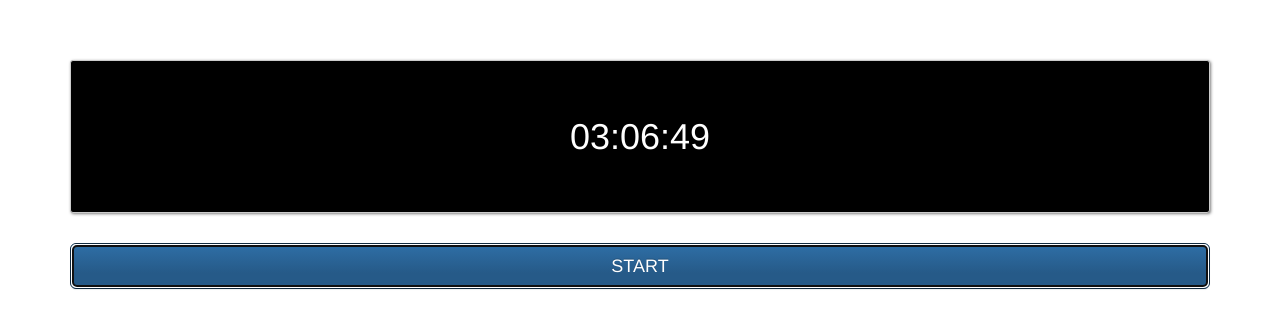
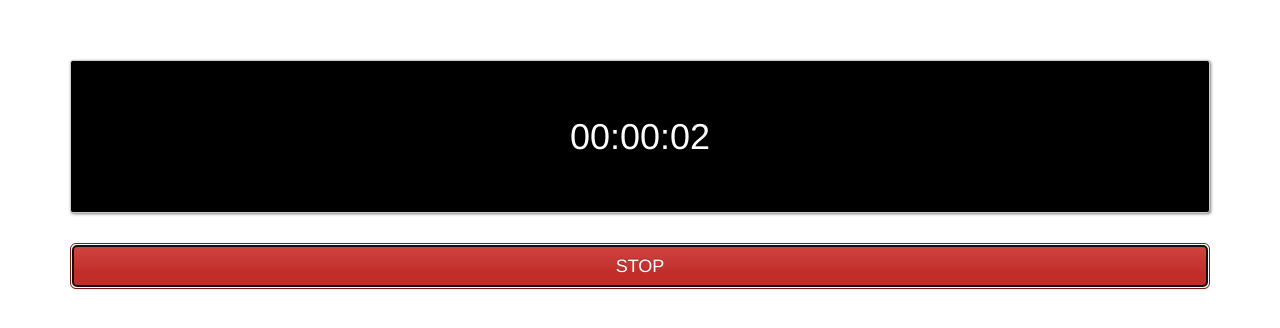
Before and after one commit to ogokei/javascript, a plain HTML site: page Sample04/indx.html in a window 1280 px wide. Both pictures are taken after a click on the button "START". Drawn offline with nearby package versions, Linux system fonts and the light colour scheme.

Commit message:
update:タイマー機能に修正
setintervalでタイマー作りました

```diff
--- a/Sample04/indx.html
+++ b/Sample04/indx.html
@@ -26,29 +26,58 @@
     </div>
   </div>
   <script>
-    //ゼロを追加する
+    var start;
+    var timer_id;
+
+    document.getElementById('start_stop').addEventListener('click', function () {
+      if (this.innerHTML === 'START') {
+
+        start = new Date();
+
+        timer_id = setInterval(goTimer, 10);
+
+        //ストップ機能
+        this.innerHTML = 'STOP';
+        this.classList.remove('btn-primary');
+        this.classList.add('btn-danger');
+      } else {
+        clearInterval(timer_id);
+
+        this.innerHTML = 'START';
+        this.classList.remove('btn-danger');
+        this.classList.add('btn-primary');
+      }
+
+    });
+
     var addZero = function (value) {
       if (value < 10) {
         value = '0' + value;
       }
+
       return value;
     }
 
-    document.getElementById('start_stop').addEventListener('click', function () {
+    var goTimer = function () {
+      var now = new Date();
 
-      var now = new Date();
-      var seconds = now.getSeconds(); //秒を取得
-      seconds = addZero(seconds);
+      var milli = now.getTime() - start.getTime();
+      var seconds = Math.floor(milli / 1000);
+      var minute = Math.floor(seconds / 60);
+      var hours = Math.floor(minute / 60);
 
-      var minutes = now.getMinutes(); //分を取得
-      minutes = addZero(minutes);
+      // hours = addZero(hours);
+      // minute = addZero(minute);
+      // seconds = addZero(seconds);
 
-      var hours = now.getHours(); //時を取得
-      hours = addZero(hours);
 
-      document.getElementById('timer').innerHTML = hours + ':' + minutes + ':' + seconds;
+      seconds = seconds - minute * 60;
+      minute = minute - hours * 60;
 
-    });
+      document.getElementById('timer').innerHTML = addZero(hours) + ':' + addZero(minute) + ':' + addZero(seconds);
+
+    }
+
   </script>
 </body>
 
```
